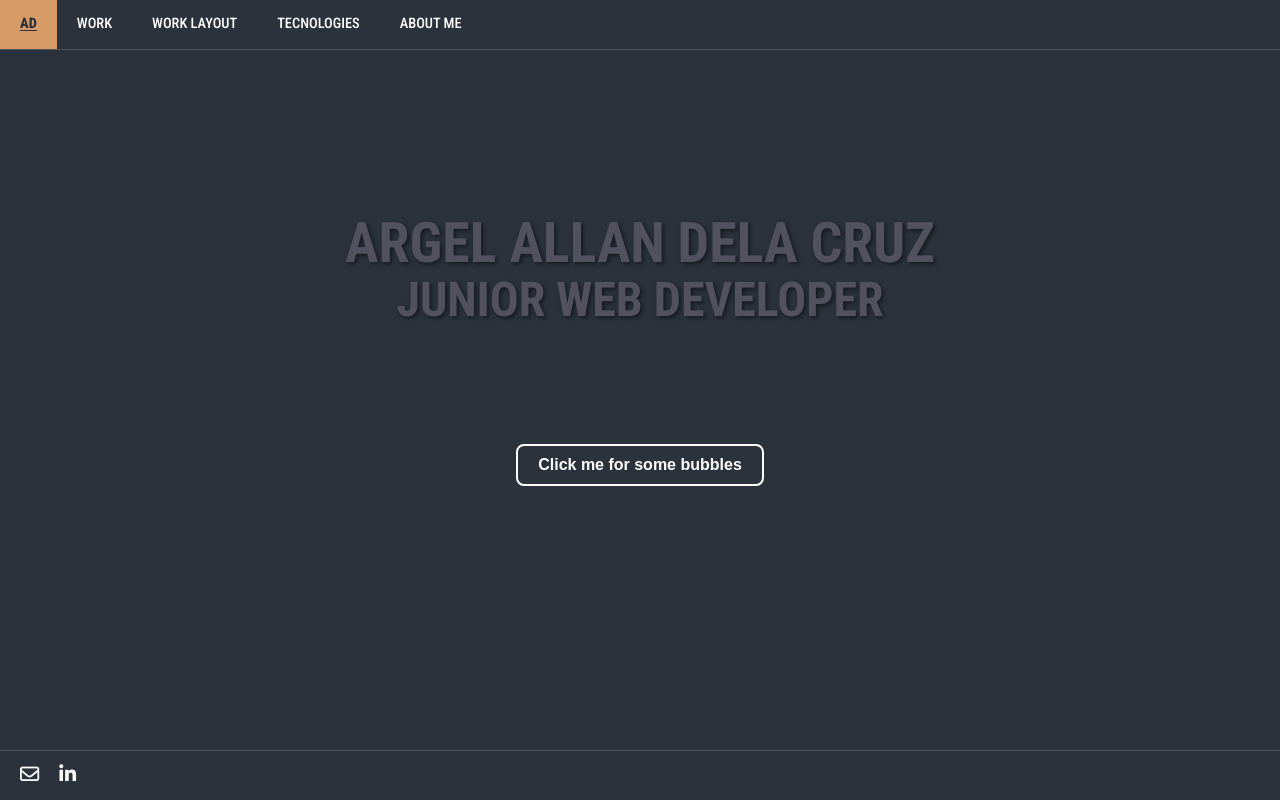
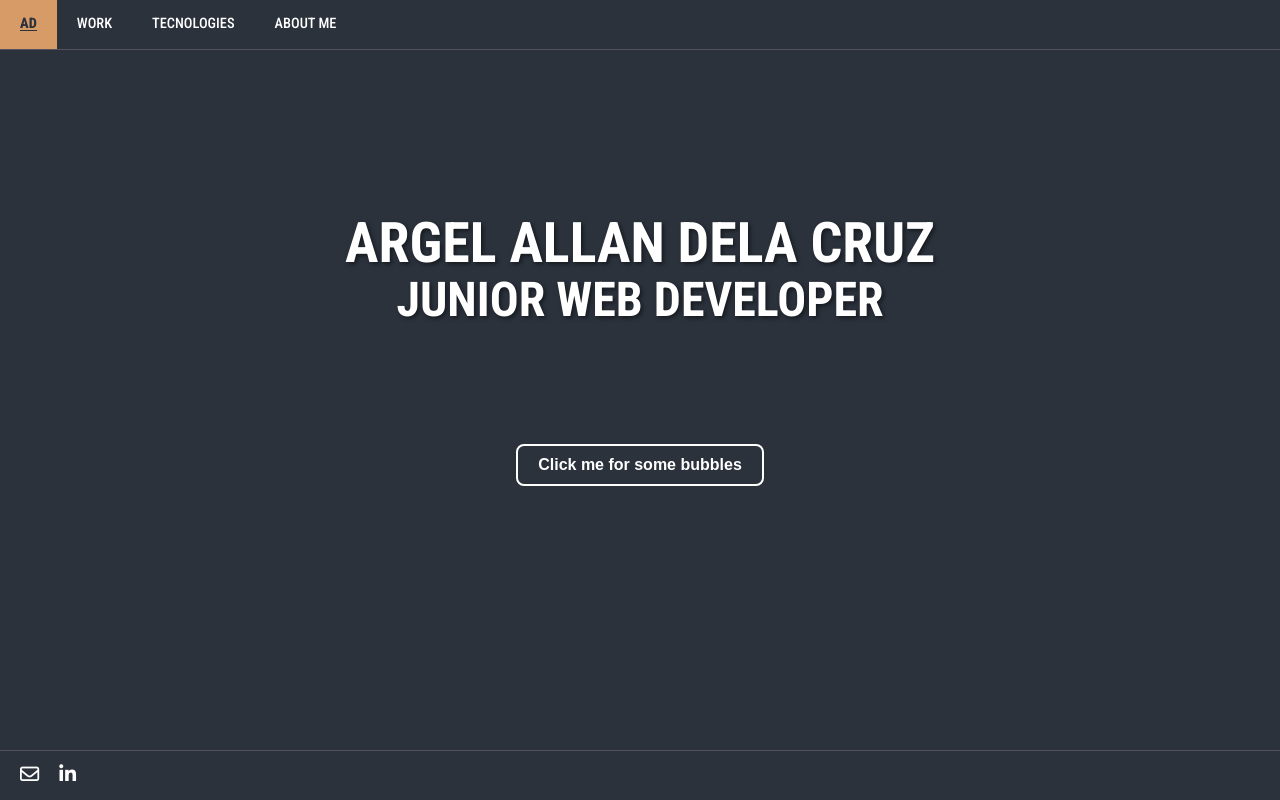
Before and after one commit to R-G2110/portfolio, a Vue app: page / in a window 1280 px wide. Built offline with nearby package versions, Linux system fonts and the light colour scheme; the HTML template or start-up script is replaced by a standard one; a web font is replaced by a local one.

Commit message:
[add] pages

```diff
--- a/src/components/Header.vue
+++ b/src/components/Header.vue
@@ -6,7 +6,7 @@ export default {
       links: [
         { name: 'home', label: 'ad' },
         { name: 'work', label: 'work' },
-        { name: 'worklayout', label: 'work layout' },
+        // { name: 'worklayout', label: 'work layout' },
         { name: 'tecnologies', label: 'tecnologies' },
         { name: 'about', label: 'about me' },
       ],
--- a/src/style.css
+++ b/src/style.css
@@ -50,7 +50,7 @@ body {
   font-size: var(--font-base);
   font-weight: 300;
   line-height: 1.5;
-  color: var(--dawn-light);
+  color: var(--white);
   background-color: var(--dawn-dark);
 }
 
```
